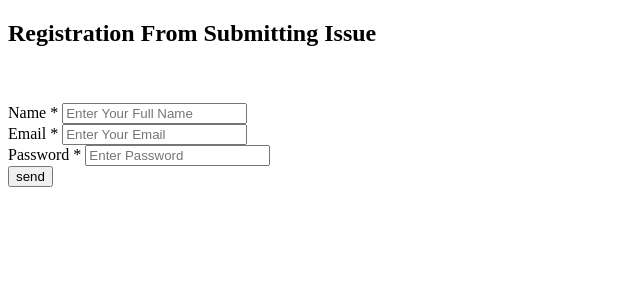
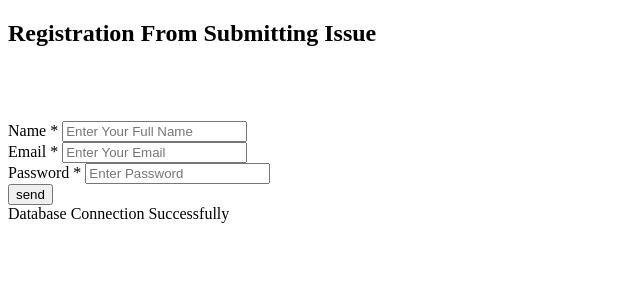
Before and after one commit to DevloperTarek/php-form-handling, a PHP site: page / in a window 1280 px wide. Shown: the top 300 px of the page, without its empty margins (0-640 px from the left). Run offline with PHP 8.4, Linux system fonts and the light colour scheme.

Commit message:
php form registration

```diff
--- a/index.php
+++ b/index.php
@@ -9,6 +9,7 @@
     <form action="access.php" method="post">
         <div class="container">
             <h2 class="form-title">Registration From Submitting Issue</h2>
+            <br>
             <br>
             <br>
             <div class="form-input">
@@ -26,5 +27,21 @@
             <input type="submit" value="send" />
         </div>
     </form>
+
+    <?php
+        $host = "localhost";
+        $username = "root";
+        $password = "";
+        $database = "registrationdb";
+
+        // Database Connection
+        $conn = new mysqli($host,$username,$password,$database);
+        // Connection Checking
+        if($conn->connect_error){
+            die("Connection Failed" . $conn->connect_error);
+        }else{
+            echo "Database Connection Successfully";
+        }
+    ?>
 </body>
 </html>
--- a/register.php
+++ b/register.php
@@ -28,7 +28,6 @@ $password_hashing = password_hash($password, PASSWORD_DEFAULT);
 $sql = "insert into registrationdb(name,email,password) values (?,?,?)";
 $stmt = $conn->prepare($sql);
 $stmt->bind_param('sass',$name,$email,$password_hashing);
-
 if($stmt->execute()){
     echo "Registration Successfully Send";
 }else{
```
